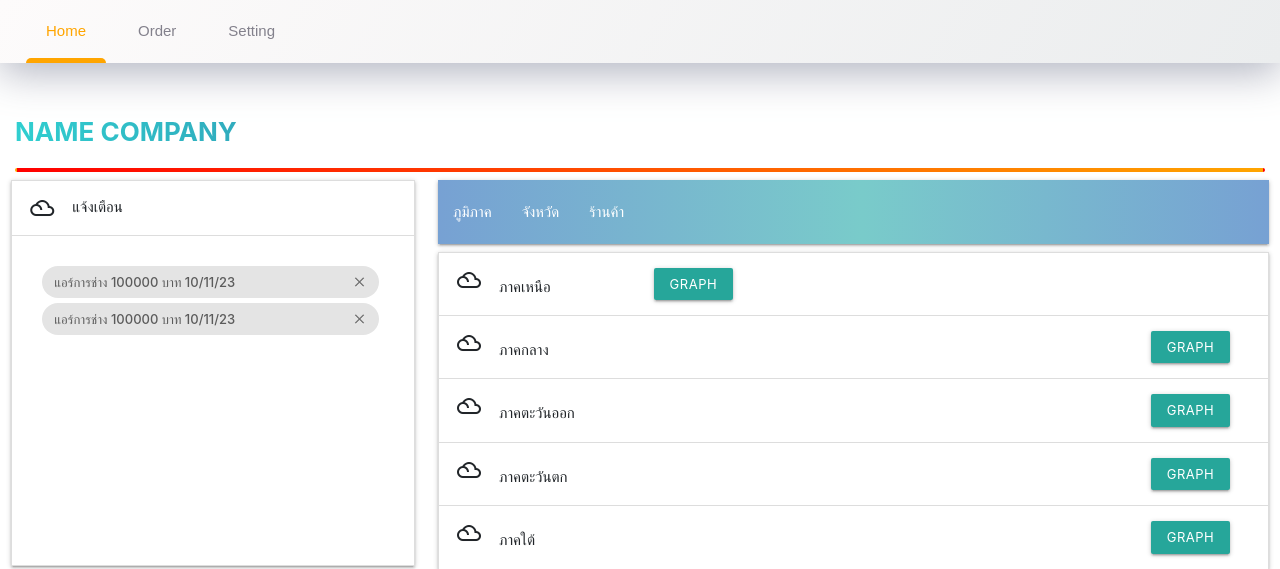
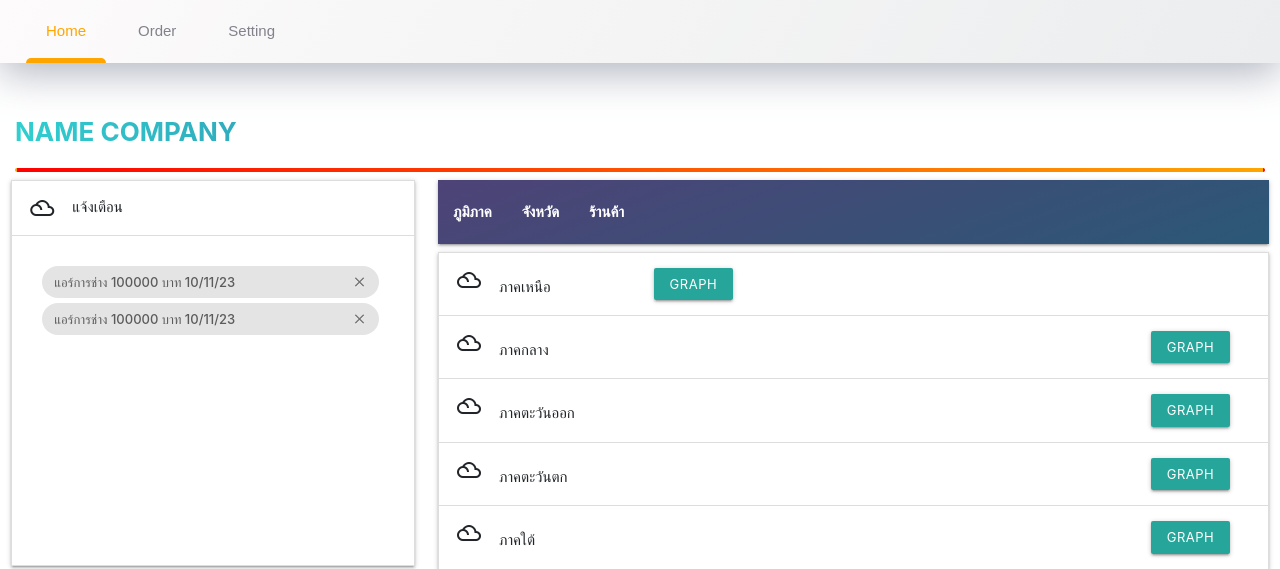
Before and after one commit to ToshyraF/bannashop, a Django app: page / in a window 1280 px wide. Shown: the top 569 px of the page. Run offline with Django 3.2, Linux system fonts and the light colour scheme; some libraries are stand-ins or nearby versions.

Commit message:
make color grafaint

```diff
--- a/templates/component/subnavbar.html
+++ b/templates/component/subnavbar.html
@@ -1,15 +1,15 @@
-<nav class="sub-navbar " style="margin-top: 8px;background-image: linear-gradient(to right, #77A1D3 0%, #79CBCA 51%, #77A1D3 100%);">
+<nav class="sub-navbar " style="margin-top: 8px;background-image: linear-gradient(-20deg, #2b5876 0%, #4e4376 100%);">
     <div class="nav-wrapper">
 
-      <ul id="nav-mobile" class="left hide-on-med-and-down">
-        <li><a href="/">ภูมิภาค</a></li>
-        <li><a href="province">จังหวัด</a></li>
-        <li><a href="shop">ร้านค้า</a></li>
+      <ul id="nav-mobile" class="left">
+        <li><a href="/"><b>ภูมิภาค</b></a></li>
+        <li><a href="province"><b>จังหวัด</b></a></li>
+        <li><a href="shop"><b>ร้านค้า</b></a></li>
       </ul>
 
-      <div style="text-align: center; " class="sub-menu-btn" >
+      <!-- <div style="text-align: center; " class="sub-menu-btn" >
         <a class="waves-effect waves-light  dropdown-trigger btn " style="background-color: rgba(255, 0, 0, 0);width: 80%;" data-target='dropdown1'><b>Menu</b></a>
-      </div>
+      </div> -->
         <!-- <a class='dropdown-trigger brand-logo center btn sub-dropdown center' style="text-align: center;" href='#' data-target='dropdown1'>Drop Me!</a> -->
 
 
```
